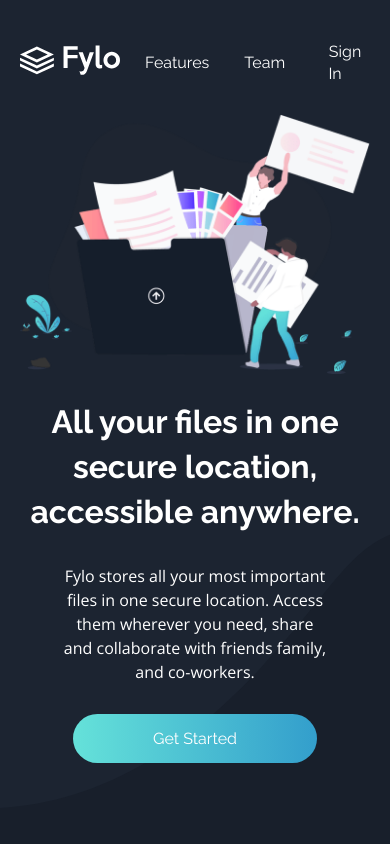
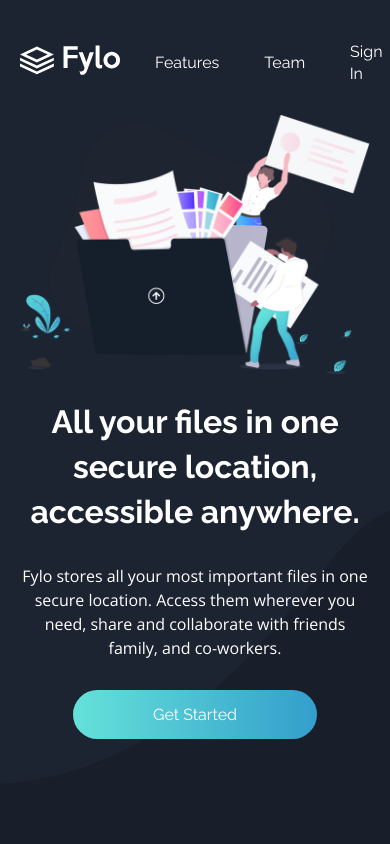
Before and after one commit to abdulsamadayoade/fylo-landing-page-dark, a plain HTML site: page index.html in a window 390 px wide. Shown: the top 844 px of the page. Drawn offline with nearby package versions, Linux system fonts and the light colour scheme.

Commit message:
Update style.css

```diff
--- a/style.css
+++ b/style.css
@@ -430,6 +430,10 @@ footer a {
 
   nav ul li {
   margin-right: 0;
-  margin-left: 15px;
+  margin-left: 25px;
+  }
+
+  header p {
+  width: 100%;
   }
 }
```
